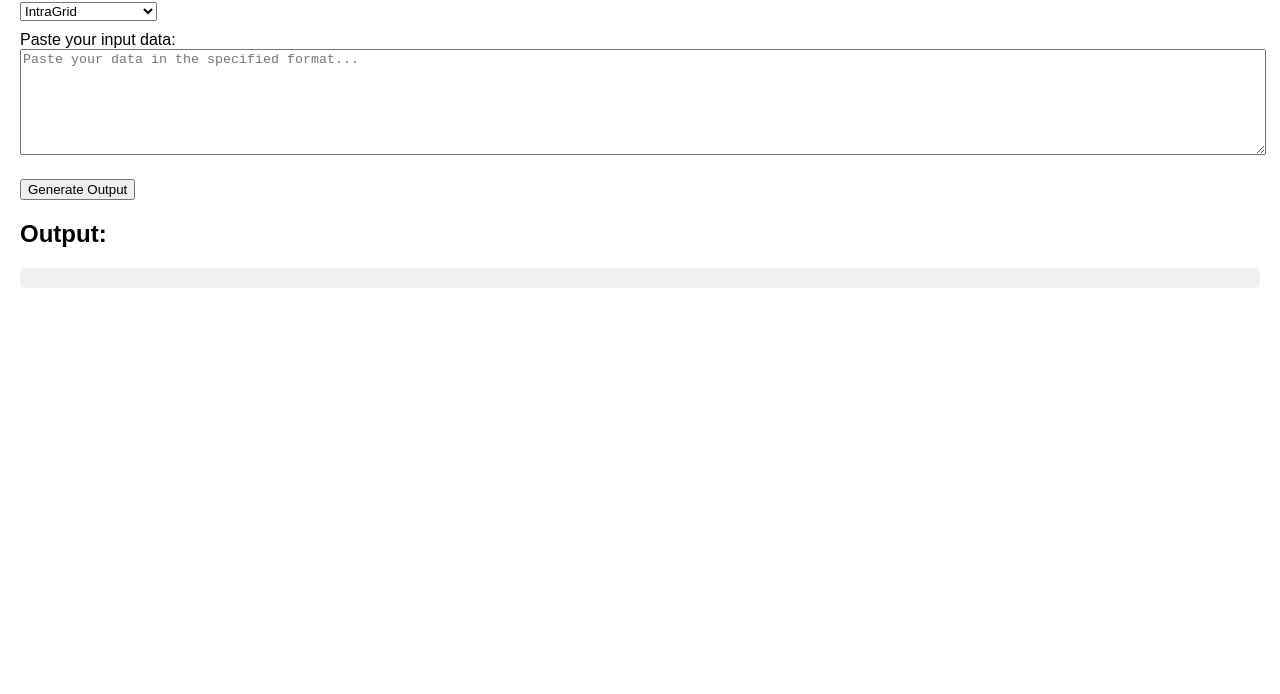
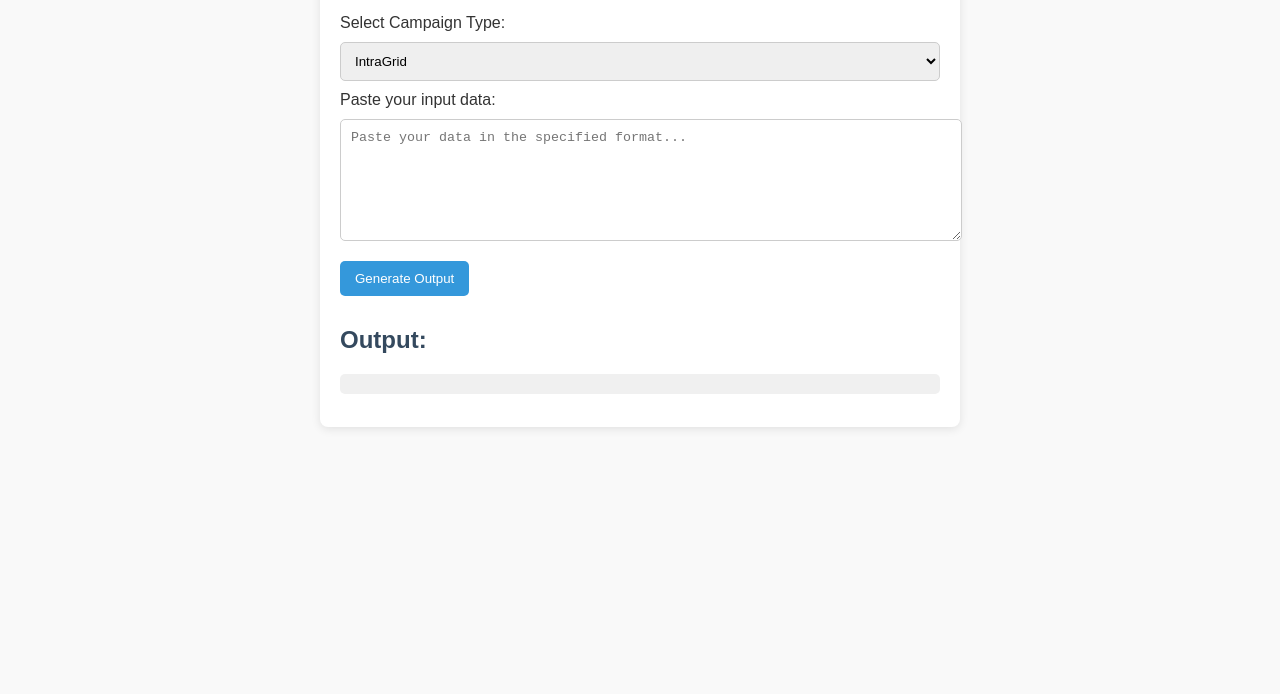
Before and after one commit to KiranHampareddy/ActuationTool, a plain HTML site: page HEB.html in a window 1280 px wide. Shown: the part 106-800 px from the top of the page. Drawn offline with Linux system fonts and the light colour scheme.

Commit message:
Update HEB.html

```diff
--- a/HEB.html
+++ b/HEB.html
@@ -6,29 +6,65 @@
     <title>Campaign Tool</title>
     <style>
         body {
-            font-family: Arial, sans-serif;
-            margin: 20px;
+            font-family: 'Arial', sans-serif;
+            background-color: #f9f9f9;
+            margin: 0;
+            padding: 20px;
+            color: #333;
         }
-        label, select {
+        h1 {
+            color: #2c3e50;
+        }
+        label, select, textarea {
             display: block;
             margin-top: 10px;
+            width: 100%;
+        }
+        select, textarea {
+            padding: 10px;
+            border: 1px solid #ccc;
+            border-radius: 5px;
         }
         textarea {
-            width: 100%;
             height: 100px;
+            resize: vertical;
         }
         button {
+            background-color: #3498db;
+            color: white;
+            padding: 10px 15px;
+            border: none;
+            border-radius: 5px;
+            cursor: pointer;
             margin-top: 20px;
+            transition: background-color 0.3s;
+        }
+        button:hover {
+            background-color: #2980b9;
+        }
+        h2 {
+            margin-top: 30px;
+            color: #34495e;
         }
         pre {
             background: #f0f0f0;
             padding: 10px;
             border-radius: 5px;
+            overflow-x: auto;
+        }
+        .container {
+            max-width: 600px;
+            margin: auto;
+            background: white;
+            padding: 20px;
+            border-radius: 8px;
+            box-shadow: 0 2px 10px rgba(0, 0, 0, 0.1);
         }
     </style>
 </head>
 <body>
 
+<div class="container">
     <h1>Campaign Tool</h1>
 
     <label for="campaignType">Select Campaign Type:</label>
@@ -48,6 +84,7 @@
 
     <h2>Output:</h2>
     <pre id="outputData"></pre>
+</div>
 
 <script>
 function generateOutput() {
@@ -70,8 +107,8 @@ function generateOutput() {
 
     if (campaignType === "intragrid") {
     const [
-            onsiteOwner, campaignBuilder, crewName, supplier, placementType,
-            campaignName, hrm, lineItem, walletName, lineItemName,
+        onsiteOwner, campaignBuilder, crewName, newColumn1, newColumn2, // Keep the new columns for parsing
+        supplier, placementType, campaignName, hrm, lineItem, walletName, lineItemName,
         status, keyCallouts, ioBudget, startDate, endDate, dueDate,
         cpm, goal, currentSpend, shouldSpend, pacing
     ] = data;
@@ -81,7 +118,7 @@ function generateOutput() {
         const lineItemModified = lineItemName.replace("Search", "Category");
 
         output = `
-Hi
+Hi,
 
 Below IntraGrid campaign has been set up and is ready for QA. Please QA and provide your feedback.
 
@@ -102,7 +139,8 @@ Line items:
 2. ${lineItemModified}
 
 Notes:
-${keyCallouts}
+
+Thank you...!
         `.trim();
     } else if (campaignType === "cab") {
         const [
@@ -112,7 +150,7 @@ ${keyCallouts}
         ] = data;
 
         output = `
-Hi
+Hi,
 
 Below CAB campaign has been set up and is ready for QA. Please QA and provide your feedback.
 
@@ -151,7 +189,7 @@ Thank you..!
         const lineItemModified = lineItemName.replace("Search", "Broad Display");
 
         output = `
-Hi
+Hi,
 
 Below Header Bar campaign has been set up and is ready for QA. Please QA and provide your feedback.
 
@@ -181,7 +219,7 @@ ${keyCallouts}
         ] = data;
 
         output = `
-Hi
+Hi,
 
 Below Promoted Products campaign has been set up and is ready for QA. Please QA and provide your feedback.
 
```
Lines whose indentation alone changed are shown as unchanged.
